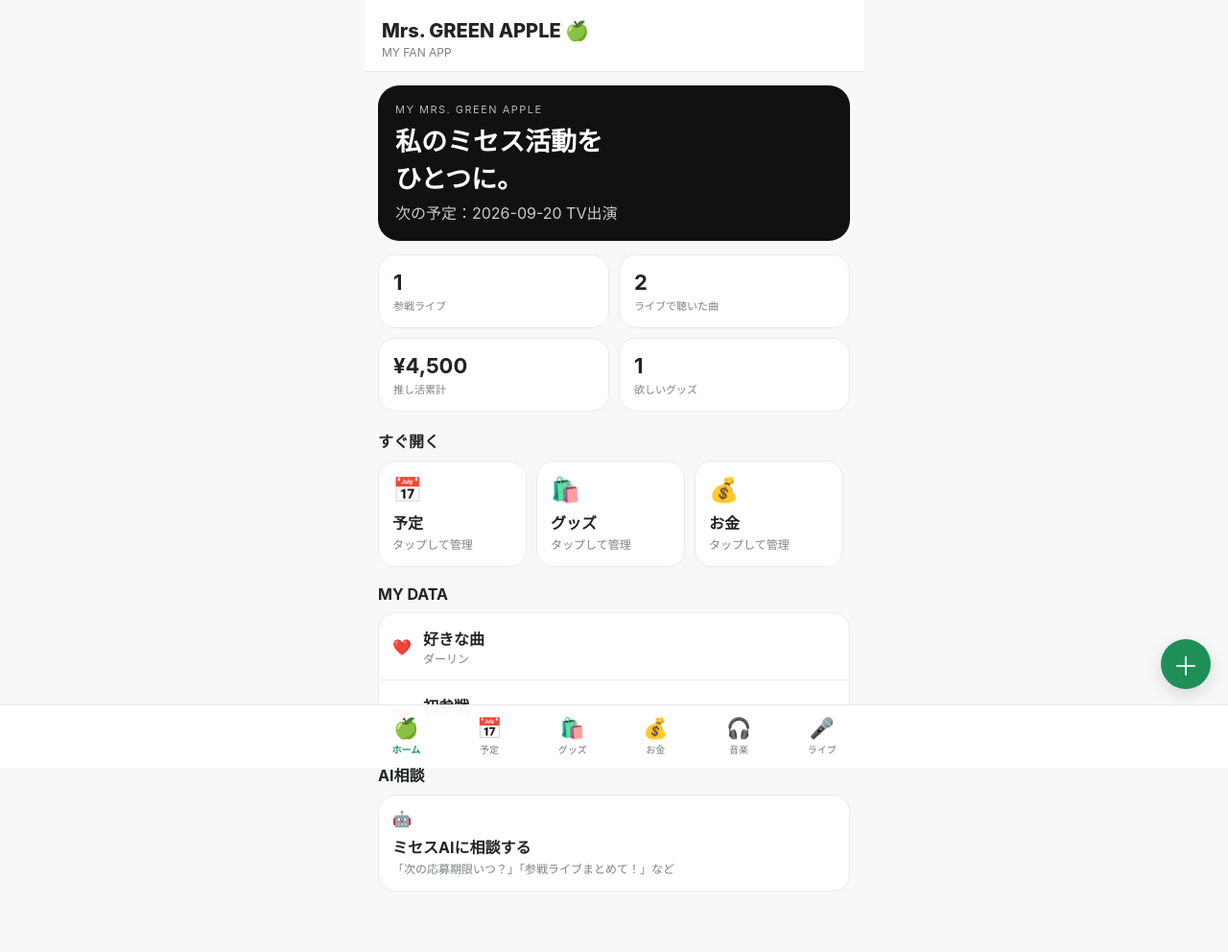
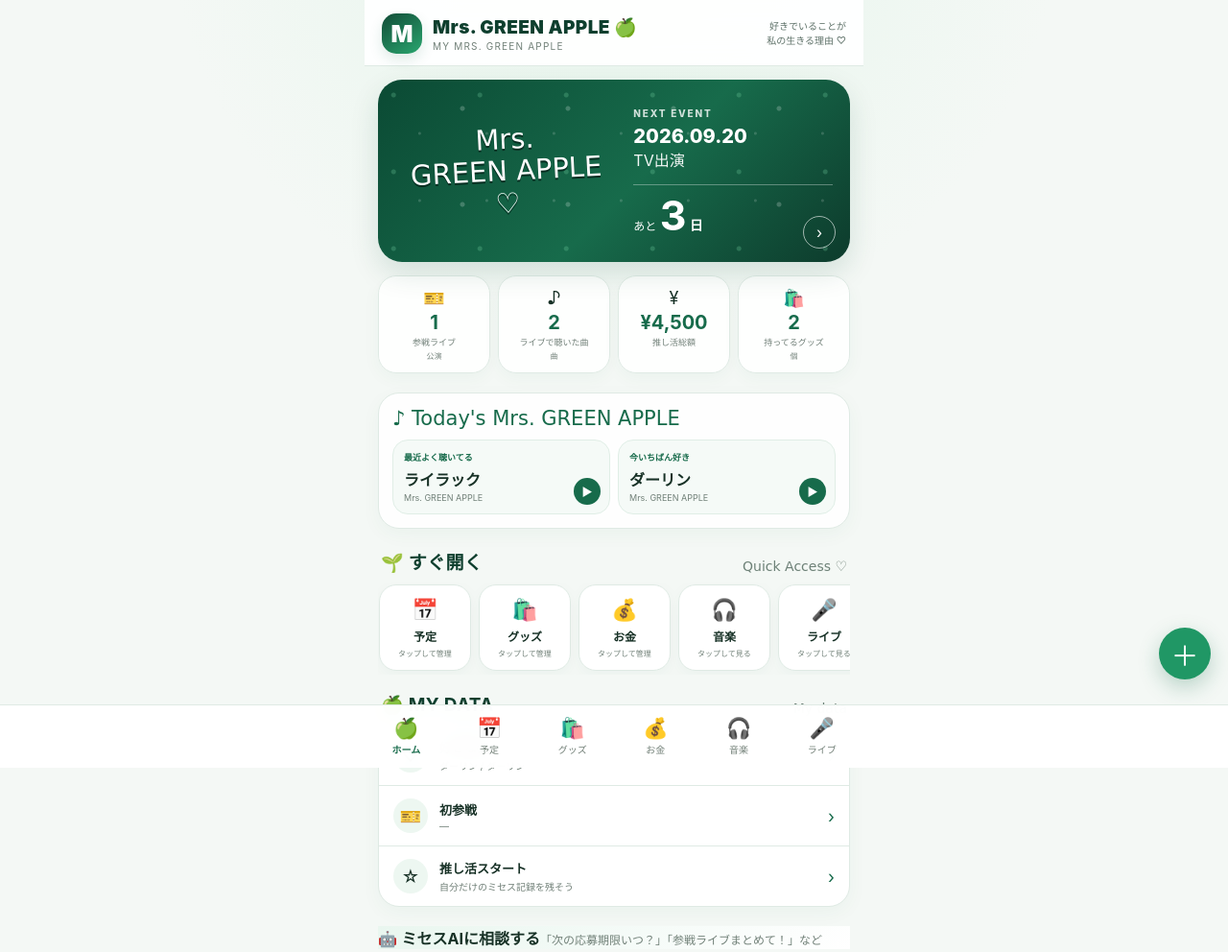
Before and after one commit to Minami0824/mrs-green-apple, a plain HTML site: page index.html in a window 1280 px wide. Shown: the whole page at 96% size. Drawn offline with Linux system fonts and the light colour scheme.

Commit message:
Add files via upload

```diff
--- a/index.html
+++ b/index.html
@@ -3,32 +3,32 @@
 <head>
 <meta charset="utf-8">
 <meta name="viewport" content="width=device-width,initial-scale=1,viewport-fit=cover">
-<meta name="theme-color" content="#111">
+<meta name="theme-color" content="#176b4b">
 <meta name="apple-mobile-web-app-capable" content="yes">
-<meta name="apple-mobile-web-app-status-bar-style" content="black-translucent">
+<meta name="apple-mobile-web-app-status-bar-style" content="default">
 <meta name="apple-mobile-web-app-title" content="Mrs. GREEN APPLE">
 <link rel="manifest" href="manifest.webmanifest">
 <title>My Mrs. GREEN APPLE</title>
 <style>
-:root{--green:#1f8f58;--bg:#f7f8f7;--card:#fff;--text:#202522;--muted:#7b837e;--line:#e7ebe8}
-*{box-sizing:border-box}body{margin:0;background:var(--bg);font-family:-apple-system,BlinkMacSystemFont,"Noto Sans JP",sans-serif;color:var(--text)}
-.app{max-width:520px;margin:auto;min-height:100vh;padding-bottom:88px}.top{padding:20px 18px 12px;background:#fff;position:sticky;top:0;z-index:4;border-bottom:1px solid var(--line)}
-.brand{font-weight:800;font-size:20px}.sub{font-size:12px;color:var(--muted);margin-top:3px}
-main{padding:14px}.hero{background:#111;color:white;border-radius:22px;padding:18px;margin-bottom:14px}
-.hero .small{font-size:11px;letter-spacing:1.5px;opacity:.7}.hero h1{font-size:27px;margin:5px 0}.hero p{margin:0;opacity:.78}
-.grid{display:grid;grid-template-columns:repeat(2,1fr);gap:10px}.stat{background:var(--card);border:1px solid var(--line);border-radius:18px;padding:15px}.stat b{font-size:22px}.stat span{display:block;color:var(--muted);font-size:11px;margin-top:3px}
-.section{margin-top:18px}.section h2{font-size:16px;margin:0 0 9px}.row{display:flex;gap:10px;overflow:auto}.card{background:var(--card);border:1px solid var(--line);border-radius:18px;padding:14px;min-width:155px}.icon{font-size:25px}.card b{display:block;margin-top:7px}.muted{color:var(--muted);font-size:12px}.list{background:var(--card);border:1px solid var(--line);border-radius:18px;overflow:hidden}.item{padding:14px;border-bottom:1px solid var(--line);display:flex;align-items:center;gap:12px}.item:last-child{border:0}.item .grow{flex:1}.pill{font-size:10px;padding:5px 8px;border-radius:99px;background:#edf6f0;color:var(--green);white-space:nowrap}
-nav{position:fixed;bottom:0;left:0;right:0;background:rgba(255,255,255,.96);border-top:1px solid var(--line);display:flex;justify-content:center;z-index:10;padding:8px env(safe-area-inset-right) calc(8px + env(safe-area-inset-bottom)) env(safe-area-inset-left)}
-.navin{max-width:520px;width:100%;display:grid;grid-template-columns:repeat(6,1fr)}nav button{border:0;background:none;font-size:10px;color:#707772;padding:4px 0}nav button .ni{display:block;font-size:21px;margin-bottom:2px}nav button.active{color:var(--green);font-weight:700}
-button.primary{border:0;background:#111;color:#fff;border-radius:13px;padding:11px 14px;font-weight:700}.fab{position:fixed;right:18px;bottom:82px;width:52px;height:52px;border:0;border-radius:50%;background:var(--green);color:#fff;font-size:27px;box-shadow:0 6px 18px #0002;z-index:8}
-form{background:#fff;border:1px solid var(--line);border-radius:18px;padding:14px;margin-bottom:14px}label{display:block;font-size:12px;color:var(--muted);margin:9px 0 5px}input,select,textarea{width:100%;border:1px solid var(--line);border-radius:11px;padding:11px;font:inherit;background:#fafbfa}textarea{min-height:90px}.empty{padding:25px;text-align:center;color:var(--muted)}
-.tabs{display:flex;gap:7px;overflow:auto;margin-bottom:12px}.tabs button{border:1px solid var(--line);background:#fff;border-radius:99px;padding:8px 12px;white-space:nowrap}.tabs button.on{background:#111;color:#fff}
-h3{margin:0;font-size:15px}.money{font-size:28px;font-weight:800}.danger{color:#b64242}.check{color:var(--green)}
+:root{--green:#176b4b;--green2:#209765;--mint:#edf7f1;--bg:#f4f8f5;--card:#fff;--text:#173126;--muted:#718078;--line:#dfeae4;--dark:#0e3f2e}
+*{box-sizing:border-box}html{background:var(--bg)}body{margin:0;background:radial-gradient(circle at 50% -10%,#e5f5eb 0,#f4f8f5 34%,#f4f8f5 100%);font-family:-apple-system,BlinkMacSystemFont,"Noto Sans JP",sans-serif;color:var(--text);-webkit-font-smoothing:antialiased}
+.app{max-width:520px;margin:auto;min-height:100vh;padding-bottom:104px}.top{padding:calc(env(safe-area-inset-top) + 14px) 18px 12px;background:rgba(255,255,255,.94);position:relative;z-index:4;border-bottom:1px solid var(--line);backdrop-filter:blur(12px)}
+.brandrow{display:flex;align-items:center;gap:11px}.brandmark{width:42px;height:42px;border-radius:15px;background:linear-gradient(145deg,#124c37,#2aa66f);color:#fff;display:grid;place-items:center;font-size:24px;font-weight:900;box-shadow:0 6px 14px #176b4b22}.brand{font-weight:900;font-size:19px;letter-spacing:.4px;color:var(--dark)}.sub{font-size:10px;color:var(--muted);margin-top:2px;letter-spacing:1.2px}.topnote{margin-left:auto;font-size:10px;text-align:right;line-height:1.5;color:#5d7168}
+main{padding:14px}.hero2{background:linear-gradient(135deg,#0b4a34,#176b4b 55%,#0d3b2c);color:#fff;border-radius:25px;overflow:hidden;box-shadow:0 12px 30px #0b4a3422;margin-bottom:14px;position:relative}.hero2:before{content:"";position:absolute;inset:0;background:radial-gradient(circle at 18% 20%,#78d8a855 0 2px,transparent 3px),radial-gradient(circle at 80% 30%,#fff4 0 2px,transparent 3px),radial-gradient(circle at 62% 80%,#fff3 0 1px,transparent 2px);background-size:90px 80px,110px 100px,70px 70px;opacity:.8}.heroInner{position:relative;display:grid;grid-template-columns:1.05fr .95fr;min-height:190px}.heroVisual{padding:20px 10px 18px 20px;display:flex;align-items:center;justify-content:center;text-align:center}.heroTitle{font-family:cursive;font-size:29px;line-height:1.15;transform:rotate(-3deg);text-shadow:0 2px 0 #062d20}.heroInfo{padding:20px 18px 18px 8px;display:flex;flex-direction:column;justify-content:center}.eyebrow{font-size:10px;letter-spacing:1.8px;font-weight:800;opacity:.8}.nextDate{font-size:20px;font-weight:800;margin-top:6px}.nextTitle{font-size:16px;opacity:.95}.days{margin-top:14px;padding-top:10px;border-top:1px solid #ffffff55;font-size:12px}.days strong{font-size:43px;line-height:1}.days span{font-size:14px;font-weight:800}.heroArrow{position:absolute;right:15px;bottom:14px;border:1px solid #fff9;border-radius:50%;width:34px;height:34px;display:grid;place-items:center}
+.grid{display:grid;grid-template-columns:repeat(4,1fr);gap:8px}.stat{background:rgba(255,255,255,.9);border:1px solid var(--line);border-radius:19px;padding:12px 7px;text-align:center;box-shadow:0 5px 18px #176b4b0b}.stat .statIcon{font-size:18px}.stat b{display:block;font-size:20px;margin-top:3px;color:var(--green)}.stat span{display:block;color:var(--muted);font-size:9px;margin-top:2px;white-space:nowrap}.stat small{display:block;color:var(--muted);font-size:8px;margin-top:2px}
+.section{margin-top:20px}.sectionHead{display:flex;align-items:end;justify-content:space-between;margin:0 3px 9px}.section h2{font-size:19px;margin:0;color:var(--dark);letter-spacing:.3px}.scribble{font-family:cursive;font-size:14px;color:#6d8177}.today{background:rgba(255,255,255,.88);border:1px solid var(--line);border-radius:22px;padding:14px;box-shadow:0 6px 20px #176b4b0b}.todayTitle{font-family:cursive;font-size:21px;color:var(--green);margin-bottom:10px}.todayGrid{display:grid;grid-template-columns:1fr 1fr;gap:8px}.songCard{background:#f5faf7;border:1px solid #e0eee6;border-radius:16px;padding:11px;min-width:0;position:relative}.songLabel{font-size:9px;color:var(--green);font-weight:800}.songName{font-size:16px;font-weight:900;margin-top:4px}.songArtist{font-size:9px;color:var(--muted);margin-top:2px}.playdot{position:absolute;right:9px;bottom:9px;width:28px;height:28px;border-radius:50%;background:var(--green);color:#fff;display:grid;place-items:center;font-size:12px}
+.quick{display:flex;gap:8px;overflow:auto;padding:2px 1px 4px;scrollbar-width:none}.quick::-webkit-scrollbar{display:none}.quickCard{flex:0 0 96px;background:#fff;border:1px solid var(--line);border-radius:18px;padding:12px 8px;text-align:center;box-shadow:0 5px 16px #176b4b0a}.quickIcon{font-size:22px}.quickCard b{display:block;font-size:12px;margin-top:6px}.quickCard span{display:block;color:var(--muted);font-size:8px;margin-top:4px}
+.mydata{background:#fff;border:1px solid var(--line);border-radius:22px;overflow:hidden;box-shadow:0 6px 20px #176b4b0b}.dataRow{padding:13px 15px;display:flex;align-items:center;gap:12px;border-bottom:1px solid var(--line)}.dataRow:last-child{border:0}.dataIcon{width:36px;height:36px;border-radius:50%;background:var(--mint);display:grid;place-items:center;font-size:18px}.dataRow .grow{flex:1}.dataRow b{display:block;font-size:13px}.dataRow .muted{font-size:10px;margin-top:2px}.chev{color:var(--green);font-size:18px}
+.list{background:var(--card);border:1px solid var(--line);border-radius:18px;overflow:hidden}.item{padding:14px;border-bottom:1px solid var(--line);display:flex;align-items:center;gap:12px}.item:last-child{border:0}.item .grow{flex:1}.pill{font-size:10px;padding:5px 8px;border-radius:99px;background:#eaf6ef;color:var(--green);white-space:nowrap}.muted{color:var(--muted);font-size:12px}.icon{font-size:25px}
+nav{position:fixed;bottom:0;left:0;right:0;background:rgba(255,255,255,.96);border-top:1px solid var(--line);display:flex;justify-content:center;z-index:10;padding:8px env(safe-area-inset-right) calc(8px + env(safe-area-inset-bottom)) env(safe-area-inset-left);backdrop-filter:blur(14px)}.navin{max-width:520px;width:100%;display:grid;grid-template-columns:repeat(6,1fr)}nav button{border:0;background:none;font-size:10px;color:#738078;padding:4px 0}nav button .ni{display:block;font-size:21px;margin-bottom:2px}nav button.active{color:var(--green);font-weight:800}
+button.primary{border:0;background:var(--green);color:#fff;border-radius:13px;padding:11px 14px;font-weight:800}.fab{position:fixed;right:18px;bottom:92px;width:54px;height:54px;border:0;border-radius:50%;background:var(--green2);color:#fff;font-size:29px;box-shadow:0 8px 22px #176b4b44;z-index:8}
+form{background:#fff;border:1px solid var(--line);border-radius:18px;padding:14px;margin-bottom:14px}label{display:block;font-size:12px;color:var(--muted);margin:9px 0 5px}input,select,textarea{width:100%;border:1px solid var(--line);border-radius:11px;padding:11px;font:inherit;background:#fafdfb}textarea{min-height:90px}.empty{padding:25px;text-align:center;color:var(--muted)}.tabs{display:flex;gap:7px;overflow:auto;margin-bottom:12px}.tabs button{border:1px solid var(--line);background:#fff;border-radius:99px;padding:8px 12px;white-space:nowrap}.tabs button.on{background:var(--green);color:#fff}.money{font-size:28px;font-weight:800}.danger{color:#b64242}.check{color:var(--green)}
+@media(max-width:390px){.brand{font-size:17px}.heroTitle{font-size:25px}.nextDate{font-size:17px}.stat b{font-size:17px}.quickCard{flex-basis:88px}}
 </style>
 </head>
 <body>
 <div class="app">
-<header class="top"><div class="brand">Mrs. GREEN APPLE 🍏</div><div class="sub">MY FAN APP</div></header>
+<header class="top"><div class="brandrow"><div class="brandmark">M</div><div><div class="brand">Mrs. GREEN APPLE 🍏</div><div class="sub">MY MRS. GREEN APPLE</div></div><div class="topnote">好きでいることが<br>私の生きる理由 ♡</div></div></header>
 <main id="app"></main>
 <button class="fab" onclick="quickAdd()">＋</button>
 <nav><div class="navin" id="nav"></div></nav>
@@ -52,12 +52,19 @@
 function renderNav(){document.getElementById("nav").innerHTML=["home","schedule","goods","money","music","live"].map(p=>`<button class="${page==p?"active":""}" onclick="go('${p}')"><span class="ni">${icon(p)}</span>${({home:"ホーム",schedule:"予定",goods:"グッズ",money:"お金",music:"音楽",live:"ライブ"})[p]}</button>`).join("")}
 function go(p){page=p;renderNav();render()}
 function render(){renderNav();let a=document.getElementById("app"); if(page=="home")a.innerHTML=home();if(page=="schedule")a.innerHTML=schedule();if(page=="goods")a.innerHTML=goods();if(page=="money")a.innerHTML=money();if(page=="music")a.innerHTML=music();if(page=="live")a.innerHTML=live()}
-function home(){let total=db.money.reduce((s,x)=>s+Number(x.amount),0),heard=[...new Set(db.lives.flatMap(x=>x.setlist||[]))].length;let next=[...db.schedules].sort((a,b)=>a.date.localeCompare(b.date)).find(x=>x.date>=new Date().toISOString().slice(0,10));
-return `<section class="hero"><div class="small">MY MRS. GREEN APPLE</div><h1>私のミセス活動を<br>ひとつに。</h1><p>${next?`次の予定：${next.date} ${next.title}`:"予定を追加してみよう"}</p></section>
-<div class="grid"><div class="stat"><b>${db.lives.filter(x=>x.attended).length}</b><span>参戦ライブ</span></div><div class="stat"><b>${heard}</b><span>ライブで聴いた曲</span></div><div class="stat"><b>${yen(total)}</b><span>推し活累計</span></div><div class="stat"><b>${db.goods.filter(x=>x.status=="欲しい").length}</b><span>欲しいグッズ</span></div></div>
-<div class="section"><h2>すぐ開く</h2><div class="row">${["schedule","goods","money","music","live"].map(p=>`<div class="card" onclick="go('${p}')"><div class="icon">${icon(p)}</div><b>${({schedule:"予定",goods:"グッズ",money:"お金",music:"音楽",live:"ライブ"})[p]}</b><span class="muted">タップして管理</span></div>`).join("")}</div></div>
-<div class="section"><h2>MY DATA</h2><div class="list"><div class="item"><div>❤️</div><div class="grow"><b>好きな曲</b><div class="muted">${db.profile.favorite||"未登録"}</div></div></div><div class="item"><div>🎫</div><div class="grow"><b>初参戦</b><div class="muted">${db.profile.firstLive||"未登録"}</div></div></div></div></div>
-<div class="section"><h2>AI相談</h2><div class="card" style="width:100%;min-width:0" onclick="alert('次の段階で、あなたの登録データをもとに相談できるAIを追加できます。')">🤖 <b>ミセスAIに相談する</b><span class="muted">「次の応募期限いつ？」「参戦ライブまとめて！」など</span></div></div>`}
+function home(){
+let total=db.money.reduce((s,x)=>s+Number(x.amount),0),heard=[...new Set(db.lives.flatMap(x=>x.setlist||[]))].length;
+let today=new Date().toISOString().slice(0,10),next=[...db.schedules].sort((a,b)=>a.date.localeCompare(b.date)).find(x=>x.date>=today);
+let days=next?Math.max(0,Math.ceil((new Date(next.date+'T00:00:00')-new Date(today+'T00:00:00'))/86400000)):0;
+let recent=[...new Set(db.lives.flatMap(x=>x.setlist||[]))].slice(-2).reverse();
+if(recent.length===0) recent=[db.profile.favorite||'ダーリン','クスシキ'];
+return `<section class="hero2"><div class="heroInner"><div class="heroVisual"><div class="heroTitle">Mrs.<br>GREEN APPLE<br>♡</div></div><div class="heroInfo"><div class="eyebrow">NEXT EVENT</div><div class="nextDate">${next?next.date.replaceAll('-','.'):'予定を追加'}</div><div class="nextTitle">${next?next.title:'あなたの予定'}</div><div class="days">あと <strong>${days}</strong> <span>日</span></div></div><div class="heroArrow">›</div></div></section>
+<div class="grid"><div class="stat"><div class="statIcon">🎫</div><b>${db.lives.filter(x=>x.attended).length}</b><span>参戦ライブ</span><small>公演</small></div><div class="stat"><div class="statIcon">♪</div><b>${heard}</b><span>ライブで聴いた曲</span><small>曲</small></div><div class="stat"><div class="statIcon">¥</div><b>${yen(total)}</b><span>推し活総額</span></div><div class="stat"><div class="statIcon">🛍️</div><b>${db.goods.filter(x=>x.status=='購入済').length}</b><span>持ってるグッズ</span><small>個</small></div></div>
+<div class="section"><div class="today"><div class="todayTitle">♪ Today's Mrs. GREEN APPLE</div><div class="todayGrid">${recent.map((s,i)=>`<div class="songCard"><div class="songLabel">${i===0?'最近よく聴いてる':'今いちばん好き'}</div><div class="songName">${s}</div><div class="songArtist">Mrs. GREEN APPLE</div><div class="playdot">▶</div></div>`).join('')}</div></div></div>
+<div class="section"><div class="sectionHead"><h2>🌱 すぐ開く</h2><span class="scribble">Quick Access ♡</span></div><div class="quick">${['schedule','goods','money','music','live'].map(p=>`<div class="quickCard" onclick="go('${p}')"><div class="quickIcon">${icon(p)}</div><b>${({schedule:'予定',goods:'グッズ',money:'お金',music:'音楽',live:'ライブ'})[p]}</b><span>${p==='music'||p==='live'?'タップして見る':'タップして管理'}</span></div>`).join('')}</div></div>
+<div class="section"><div class="sectionHead"><h2>🍏 MY DATA</h2><span class="scribble">My data</span></div><div class="mydata"><div class="dataRow"><div class="dataIcon">♡</div><div class="grow"><b>好きな曲</b><div class="muted">${db.profile.favorite||'未登録'}${recent[1]?` / ${recent[1]}`:''}</div></div><span class="chev">›</span></div><div class="dataRow"><div class="dataIcon">🎫</div><div class="grow"><b>初参戦</b><div class="muted">${db.profile.firstLive||'未登録'}</div></div><span class="chev">›</span></div><div class="dataRow"><div class="dataIcon">☆</div><div class="grow"><b>推し活スタート</b><div class="muted">自分だけのミセス記録を残そう</div></div><span class="chev">›</span></div></div></div>
+<div class="section"><div class="card" style="width:100%;min-width:0;background:linear-gradient(135deg,#e9f6ef,#fff)" onclick="alert('次の段階で、あなたの登録データをもとに相談できるAIを追加できます。')">🤖 <b>ミセスAIに相談する</b><span class="muted">「次の応募期限いつ？」「参戦ライブまとめて！」など</span></div></div>`}
+
 function schedule(){return `<div class="section"><h2>📅 予定</h2><form onsubmit="addSchedule(event)"><label>予定名</label><input id="st" required placeholder="例：テレビ出演"><label>日付</label><input id="sd" type="date" required><label>種類</label><select id="sc"><option>TV</option><option>EVENT</option><option>TICKET</option><option>GOODS</option><option>OTHER</option></select><label>メモ</label><input id="sn" placeholder="応募期限など"><button class="primary" style="margin-top:12px">予定を追加</button></form><div class="list">${[...db.schedules].sort((a,b)=>a.date.localeCompare(b.date)).map(x=>`<div class="item"><div>📌</div><div class="grow"><b>${x.title}</b><div class="muted">${x.date} · ${x.note||""}</div></div><span class="pill">${x.cat}</span></div>`).join("")||'<div class="empty">予定はまだありません</div>'}</div></div>`}
 function goods(){return `<div class="section"><h2>🛍️ グッズ</h2><form onsubmit="addGoods(event)"><label>グッズ名</label><input id="gn" required placeholder="例：ライブTシャツ"><label>価格</label><input id="gp" type="number" required><label>状態</label><select id="gs"><option>欲しい</option><option>購入済</option></select><button class="primary" style="margin-top:12px">追加</button></form><div class="list">${db.goods.map(x=>`<div class="item"><div class="icon">🛍️</div><div class="grow"><b>${x.name}</b><div class="muted">${yen(x.price)}</div></div><span class="pill">${x.status}</span></div>`).join("")||'<div class="empty">グッズを登録しよう</div>'}</div></div>`}
 function money(){let total=db.money.reduce((s,x)=>s+Number(x.amount),0),cats={};db.money.forEach(x=>cats[x.cat]=(cats[x.cat]||0)+Number(x.amount));return `<div class="section"><h2>💰 推し活のお金</h2><div class="hero"><div class="small">TOTAL</div><div class="money">${yen(total)}</div><p>グッズ・チケット・遠征費などをまとめて記録</p></div><form onsubmit="addMoney(event)"><label>金額</label><input id="ma" type="number" required><label>日付</label><input id="md" type="date" required><label>カテゴリ</label><select id="mc"><option>グッズ</option><option>チケット</option><option>交通</option><option>ホテル</option><option>CD/DVD</option><option>サブスク</option><option>その他</option></select><label>メモ</label><input id="mn"><button class="primary" style="margin-top:12px">支出を追加</button></form><div class="list">${Object.entries(cats).map(([k,v])=>`<div class="item"><div>${({グッズ:"🛍️",チケット:"🎫",交通:"🚃",ホテル:"🏨","CD/DVD":"💿",サブスク:"📱",その他:"📝"})[k]}</div><div class="grow"><b>${k}</b></div><b>${yen(v)}</b></div>`).join("")}</div></div>`}
--- a/service-worker.js
+++ b/service-worker.js
@@ -1,3 +1,3 @@
-const CACHE="mga-pwa-v1";const ASSETS=["./","./index.html","./manifest.webmanifest","./icon.svg"];
+const CACHE="mga-pwa-v3";const ASSETS=["./","./index.html","./manifest.webmanifest","./icon.svg"];
 self.addEventListener("install",e=>e.waitUntil(caches.open(CACHE).then(c=>c.addAll(ASSETS))));
 self.addEventListener("fetch",e=>e.respondWith(caches.match(e.request).then(r=>r||fetch(e.request))));
```
Also changed, not shown: README.txt, manifest.webmanifest.
